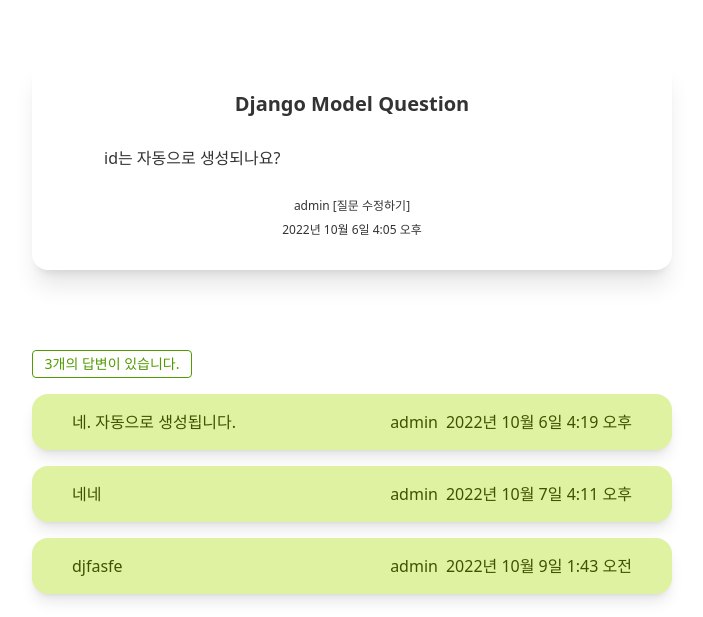
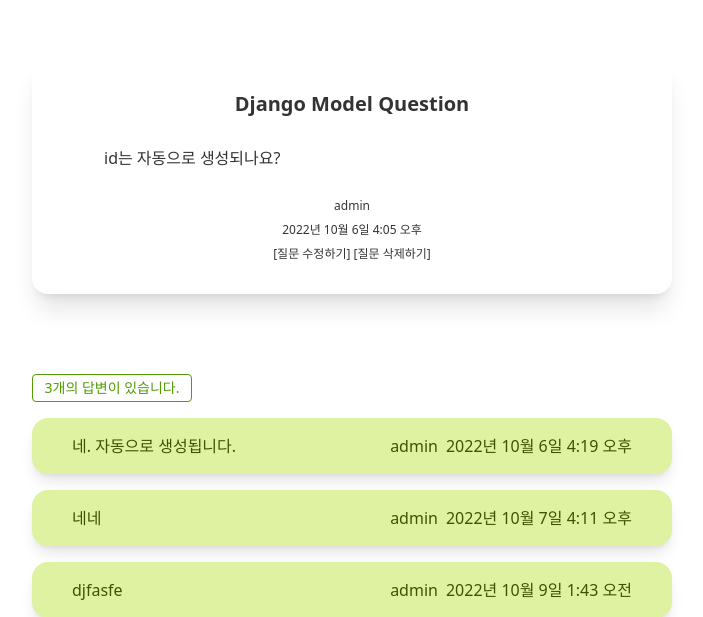
Before and after one commit to miruy/Pybo, a Django app: page /pybo/2/ in a window 1280 px wide. Shown: the part 138-755 px from the top of the page, without its empty margins (288-991 px from the left). Run offline with Django 4.2, Linux system fonts and the light colour scheme; a user stored in the database is signed in; data comes from the database, SQL or seed files in the repository; both versions use the stored data as it was after the commit; some libraries are stand-ins or nearby versions.

Commit message:
django 게시판 질문삭제기능 추가

```diff
--- a/mysite/pybo/urls.py
+++ b/mysite/pybo/urls.py
@@ -9,4 +9,5 @@
     path('answer/create/<int:question_id>/', views.answer_create, name='answer_create'), # 답변 등록 기능 경로, 메서드, 별칭
     path('question/create/', views.question_create, name='question_create'),    # 질문 등록 기능 추가(경로, 메서드, 별칭)
     path('question/modify/<int:question_id>/', views.question_modify, name='question_modify'),
+    path('question/delete/<int:question_id>/', views.question_delete, name='question_delete'),
 ]
--- a/mysite/pybo/views.py
+++ b/mysite/pybo/views.py
@@ -84,3 +84,13 @@
         form = QuestionForm(instance=question)
     context = {'form': form}
     return render(request, 'pybo/question_form.html', context)
+
+
+@login_required(login_url='common:login')
+def question_delete(request, question_id):
+    question = get_object_or_404(Question, pk=question_id)
+    if request.user != question.author:     # 로그인된 유저와 질문을 등록한 유저가 같지 않다면
+        messages.error(request, '삭제권한이 없습니다')
+        return redirect('pybo:detail', question_id=question.id)
+    question.delete()       # 로그인된 유저와 질문을 등록한 유저가 같다면 질문삭제 실행
+    return redirect('pybo:index')
--- a/mysite/templates/base.html
+++ b/mysite/templates/base.html
@@ -44,6 +44,11 @@
     {% block content %}
     <!-- base.html 템플릿을 상속 받은 템플릿에서 구현한 내용 -->
     {% endblock %}
+
+    {% block script %}
+    <!-- 자바스크립트 부분 -->
+    {% endblock %}
+
 </body>
 
 <footer>
--- a/mysite/templates/pybo/question_detail.html
+++ b/mysite/templates/pybo/question_detail.html
@@ -20,18 +20,16 @@
             <div class="card-body">
                 <div class="card-title text-xl justify-center">{{ question.subject }}</div>
                 <p class="px-10 py-5">{{ question.content }}</p>
-                <div class="text-center text-xs space-x-2">
-                    {{ question.author.username }}
-
+                <div class="text-center text-xs">{{ question.author.username }}</div>
+                <div class="text-center text-xs">{{ question.create_date }}</div>
+                <div class="text-center text-xs">
                     {% if request.user == question.author %}
                         <a href="{% url 'pybo:question_modify' question.id  %}" class="link link-hover hover:text-primary">[질문 수정하기]</a>
+                        <a href="javascript:void(0)" data-uri="{% url 'pybo:question_delete' question.id  %}" class="delete link link-hover hover:text-primary">[질문 삭제하기]</a>
                     {% endif %}
                 </div>
-                <div class="text-center text-xs">{{ question.create_date }}</div>
             </div>
         </div>
-
-
 
 
         <!-- 답변 -->
@@ -58,6 +56,7 @@
 {#                    </div>#}
                 </div>
             {% endfor %}
+
         </div>
 
 
@@ -86,3 +85,16 @@
 
 
 {% endblock %}
+
+{% block script %}
+    <script type='text/javascript'>
+    const delete_elements = document.getElementsByClassName("delete");
+    Array.from(delete_elements).forEach(function(element) {
+        element.addEventListener('click', function() {
+            if(confirm("정말로 삭제하시겠습니까?")) {
+                location.href = this.dataset.uri;
+            };
+        });
+    });
+    </script>
+{% endblock %}
--- a/mysite/theme/static/css/dist/styles.css
+++ b/mysite/theme/static/css/dist/styles.css
@@ -2580,6 +2580,11 @@
   color: hsl(var(--p) / var(--tw-text-opacity));
 }
 
+.hover\:text-secondary:hover {
+  --tw-text-opacity: 1;
+  color: hsl(var(--s) / var(--tw-text-opacity));
+}
+
 .focus\:outline-none:focus {
   outline: 2px solid transparent;
   outline-offset: 2px;
```
Also changed, not shown: mysite/db.sqlite3.
